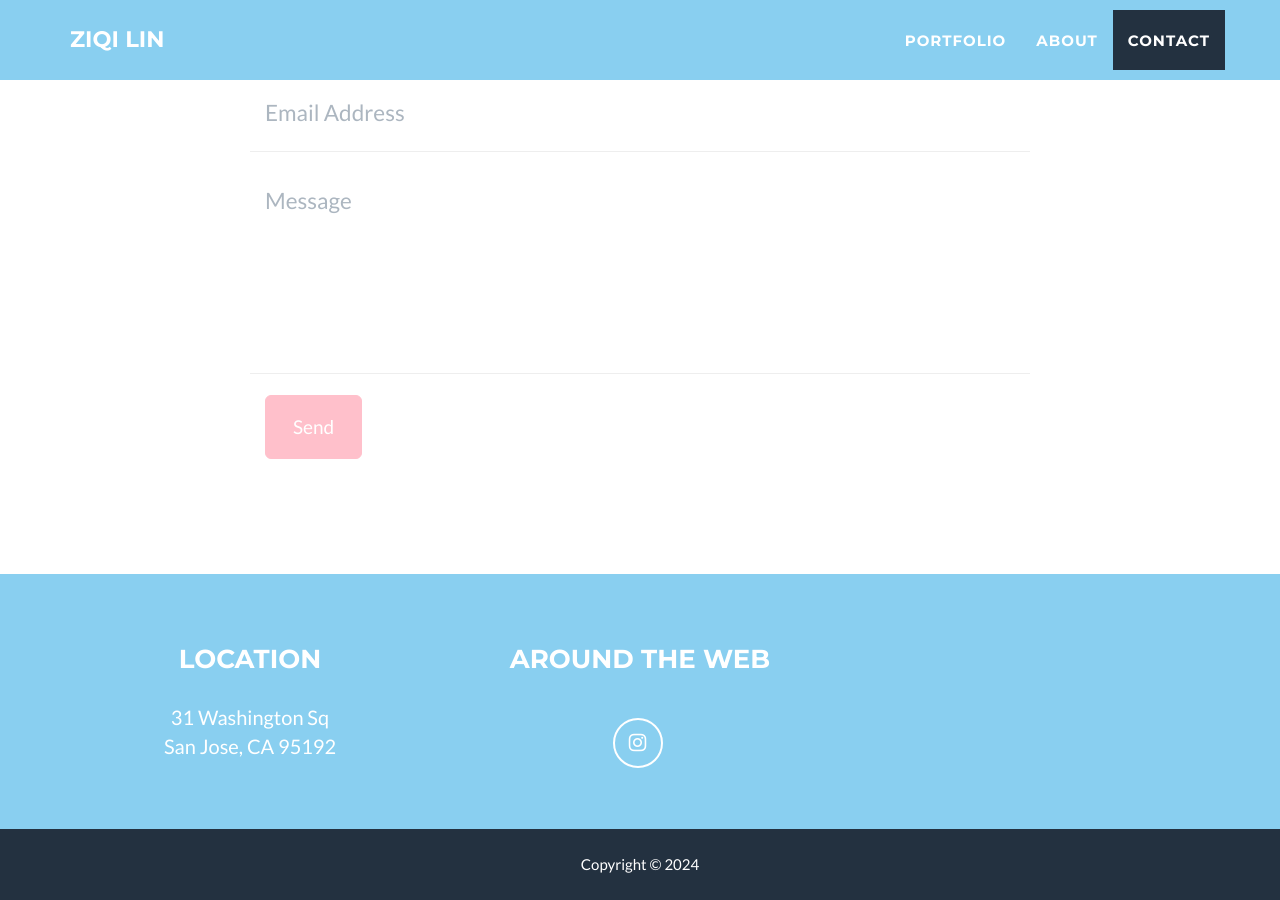
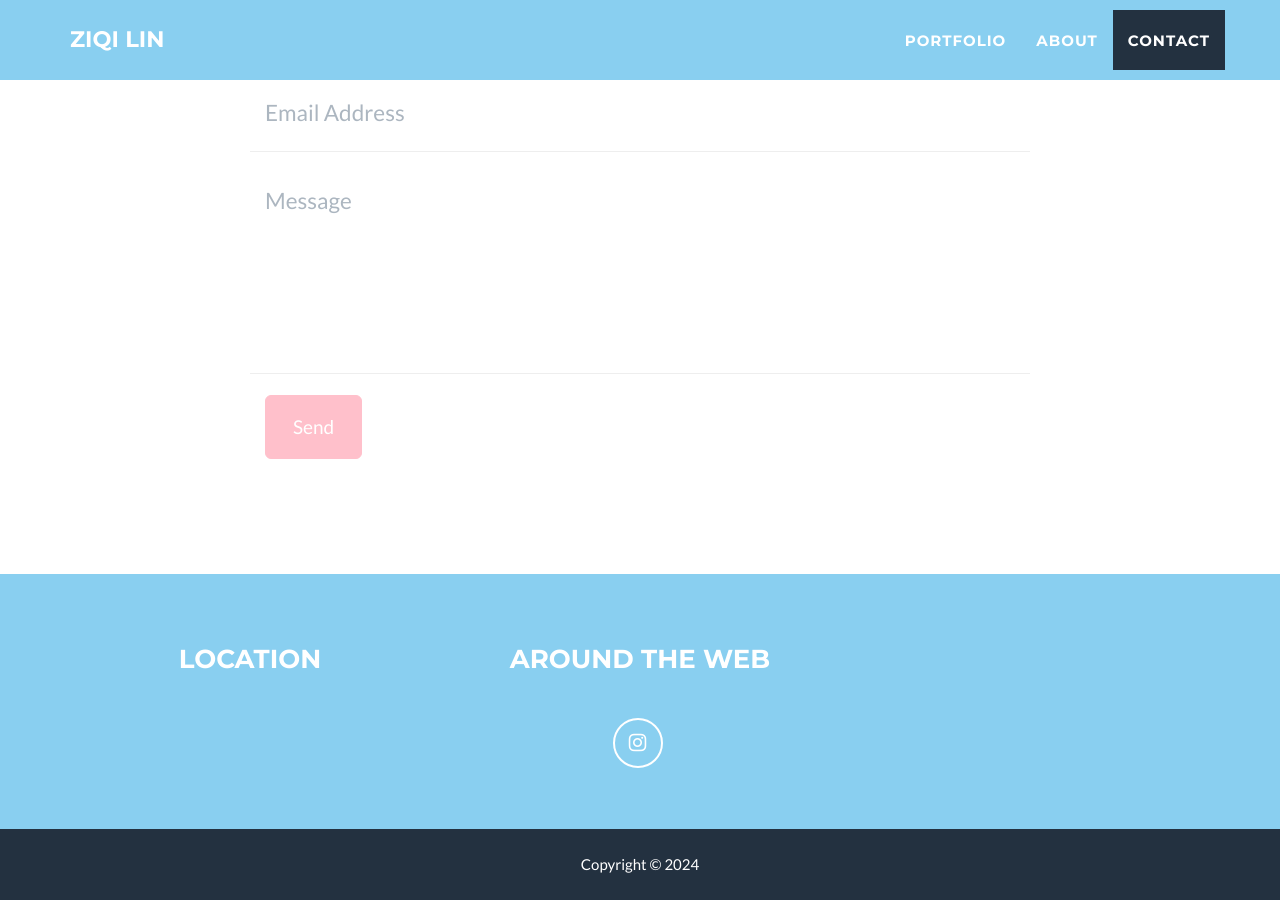
Before and after one commit to zikkkiii/zikkkiii.github.io, a Jekyll site: the page built from _posts/2014-07-18-project-1.markdown, in a window 1280 px wide and 900 px high, scrolled down 2471 px. Built offline with Jekyll 4.4.1, drawn with Linux system fonts in a browser that asks for light colours.

Commit message:
Update _config.yml

```diff
--- a/_config.yml
+++ b/_config.yml
@@ -40,10 +40,6 @@ social:
   - title: instagram
     url: https://www.instagram.com/zikkkiii
 
-# Postal address (add as many lines as necessary)
-address:
-  - line: 31 Washington Sq
-  - line: San Jose, CA 95192
 
 # Credits content
 # credits: 'Freelancer is a free to use, open source Bootstrap theme created by <a href="http://startbootstrap.com">Start Bootstrap</a>.'
```
